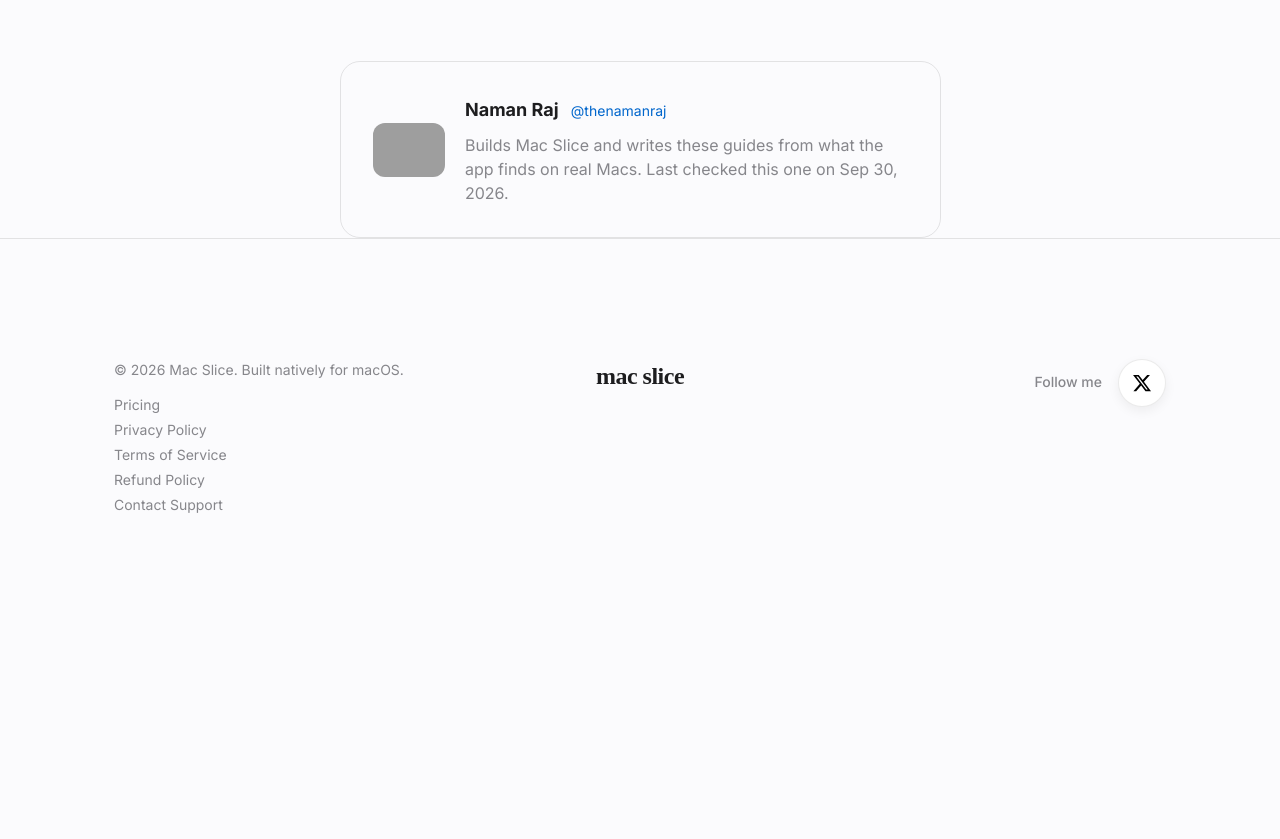
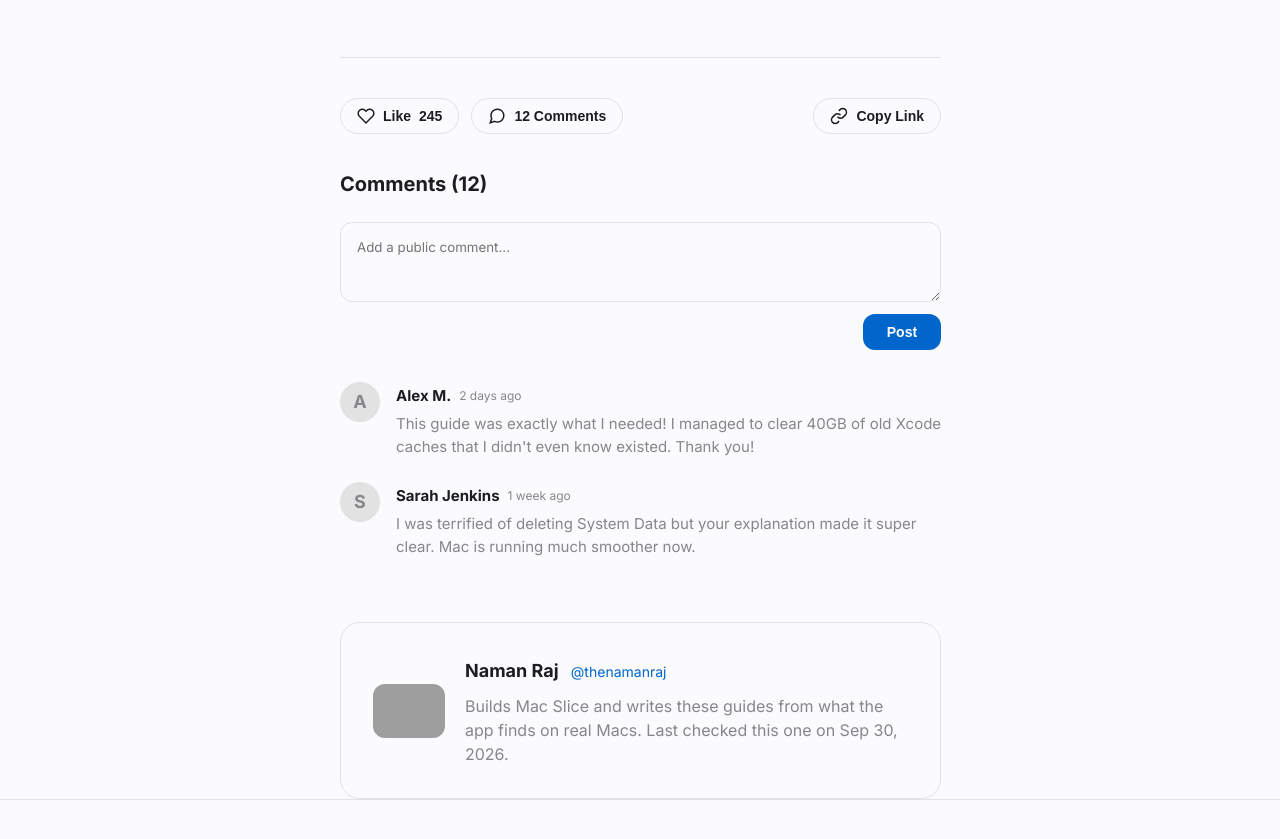
Before and after one commit to 0723naman/Mac-Slice, a website: page blog/free-up-space-on-mac.html in a window 1280 px wide. Shown: the part 9201-10040 px from the top of the page. Before the commit the page ends 9834 px from the top, so only its background shows below. Drawn offline with Linux system fonts and the light colour scheme; grey boxes are pictures that could not be loaded.

Commit message:
Add engagement section (likes, comments, share) and stack author metadata on mobile

```diff
--- a/blog/free-up-space-on-mac.html
+++ b/blog/free-up-space-on-mac.html
@@ -166,9 +166,32 @@
 
         .blog-content img { max-width: 100%; height: auto; border-radius: 12px; }
 
+        /* Engagement Section */
+        .engagement-section { margin: 60px 0 40px; padding-top: 40px; border-top: 1px solid var(--border-color); }
+        .engagement-actions { display: flex; align-items: center; justify-content: space-between; margin-bottom: 32px; flex-wrap: wrap; gap: 16px; }
+        .engagement-left, .engagement-right { display: flex; align-items: center; gap: 12px; }
+        .eng-btn { display: flex; align-items: center; gap: 8px; background: var(--bg-secondary); border: 1px solid var(--border-color); color: var(--text-primary); padding: 8px 16px; border-radius: 20px; font-size: 14px; font-weight: 600; cursor: pointer; transition: 0.2s; }
+        .eng-btn:hover { background: var(--hover-bg); transform: translateY(-1px); }
+        .eng-btn svg { width: 18px; height: 18px; fill: none; stroke: currentColor; stroke-width: 2; }
+
+        .comments-area h4 { font-size: 20px; color: var(--text-primary); margin-bottom: 20px; }
+        .comment-input-box { display: flex; flex-direction: column; gap: 12px; margin-bottom: 32px; }
+        .comment-input-box textarea { width: 100%; min-height: 80px; padding: 16px; border-radius: 12px; border: 1px solid var(--border-color); background: var(--bg-primary); color: var(--text-primary); font-family: inherit; resize: vertical; }
+        .comment-input-box textarea:focus { outline: none; border-color: var(--accent); }
+        .comment-input-box .btn-primary { align-self: flex-end; padding: 10px 24px; font-size: 14px; }
+
+        .mock-comment { display: flex; gap: 16px; margin-bottom: 24px; }
+        .mock-comment-avatar { width: 40px; height: 40px; border-radius: 50%; background: var(--border-color); display: flex; align-items: center; justify-content: center; font-weight: bold; color: var(--text-secondary); }
+        .mock-comment-content { flex: 1; }
+        .mock-comment-content h5 { margin: 0 0 4px 0; font-size: 15px; color: var(--text-primary); display: flex; align-items: center; gap: 8px; }
+        .mock-comment-content span { font-size: 12px; color: var(--text-secondary); font-weight: normal; }
+        .mock-comment-content p { margin: 0; font-size: 15px; line-height: 1.5; color: var(--text-secondary); }
+
         @media (max-width: 768px) {
             .blog-title { font-size: 32px; word-break: break-word; }
             .blog-subtitle { font-size: 17px; }
+            .author-meta-top { flex-direction: column; gap: 8px; }
+            .author-meta-top .dot-sep { display: none; }
             .blog-content { font-size: 16px; line-height: 1.6; overflow-wrap: break-word; word-wrap: break-word; }
             .blog-content h2 { font-size: 26px; margin: 40px 0 20px; }
             .blog-content h3 { font-size: 20px; }
@@ -280,9 +303,9 @@
                 <img src="https://unavatar.io/twitter/thenamanraj" alt="Naman Raj" class="avatar-img">
                 <span class="avatar-text">Naman Raj</span>
                 <a href="https://x.com/thenamanraj" target="_blank" class="avatar-handle">@thenamanraj</a>
-                <span>·</span>
+                <span class="dot-sep">·</span>
                 <span>Updated <time>Sep 30, 2026</time></span>
-                <span>·</span>
+                <span class="dot-sep">·</span>
                 <span>7 min read</span>
             </div>
         </header>
@@ -425,6 +448,51 @@
                 <h2 id="how-much-free-space-does-a-mac-need">How much free space does a Mac need?</h2>
                 <p>As a rule of thumb, keep at least 10 to 15% of your drive free. macOS uses that room for swap files, snapshots and updates, and a Mac that runs close to full gets slower and can fail to install updates. Major macOS upgrades need tens of gigabytes of free space, so check Apple's requirements before you start one.</p>
 
+                <div class="engagement-section">
+                    <div class="engagement-actions">
+                        <div class="engagement-left">
+                            <button class="eng-btn" onclick="this.querySelector('svg').style.fill='currentColor'; this.querySelector('.count').innerText='246';">
+                                <svg viewBox="0 0 24 24"><path d="M20.84 4.61a5.5 5.5 0 0 0-7.78 0L12 5.67l-1.06-1.06a5.5 5.5 0 0 0-7.78 7.78l1.06 1.06L12 21.23l7.78-7.78 1.06-1.06a5.5 5.5 0 0 0 0-7.78z"></path></svg>
+                                <span>Like</span>
+                                <span class="count">245</span>
+                            </button>
+                            <button class="eng-btn" onclick="document.querySelector('.comment-input-box textarea').focus();">
+                                <svg viewBox="0 0 24 24"><path d="M21 11.5a8.38 8.38 0 0 1-.9 3.8 8.5 8.5 0 0 1-7.6 4.7 8.38 8.38 0 0 1-3.8-.9L3 21l1.9-5.7a8.38 8.38 0 0 1-.9-3.8 8.5 8.5 0 0 1 4.7-7.6 8.38 8.38 0 0 1 3.8-.9h.5a8.48 8.48 0 0 1 8 8v.5z"></path></svg>
+                                <span>12 Comments</span>
+                            </button>
+                        </div>
+                        <div class="engagement-right">
+                            <button class="eng-btn" onclick="navigator.clipboard.writeText(window.location.href); alert('Link copied to clipboard!');">
+                                <svg viewBox="0 0 24 24"><path d="M10 13a5 5 0 0 0 7.54.54l3-3a5 5 0 0 0-7.07-7.07l-1.72 1.71"></path><path d="M14 11a5 5 0 0 0-7.54-.54l-3 3a5 5 0 0 0 7.07 7.07l1.71-1.71"></path></svg>
+                                Copy Link
+                            </button>
+                        </div>
+                    </div>
+
+                    <div class="comments-area">
+                        <h4>Comments (12)</h4>
+                        <div class="comment-input-box">
+                            <textarea placeholder="Add a public comment..."></textarea>
+                            <button class="btn-primary" onclick="alert('Demo Mode: Comment functionality requires a database backend.')">Post</button>
+                        </div>
+
+                        <div class="mock-comment">
+                            <div class="mock-comment-avatar">A</div>
+                            <div class="mock-comment-content">
+                                <h5>Alex M. <span>2 days ago</span></h5>
+                                <p>This guide was exactly what I needed! I managed to clear 40GB of old Xcode caches that I didn't even know existed. Thank you!</p>
+                            </div>
+                        </div>
+                        <div class="mock-comment">
+                            <div class="mock-comment-avatar">S</div>
+                            <div class="mock-comment-content">
+                                <h5>Sarah Jenkins <span>1 week ago</span></h5>
+                                <p>I was terrified of deleting System Data but your explanation made it super clear. Mac is running much smoother now.</p>
+                            </div>
+                        </div>
+                    </div>
+                </div>
+
                 <div class="author-box">
                     <img src="https://unavatar.io/twitter/thenamanraj" alt="Naman Raj" class="author-avatar-img">
                     <div class="author-info">
```
